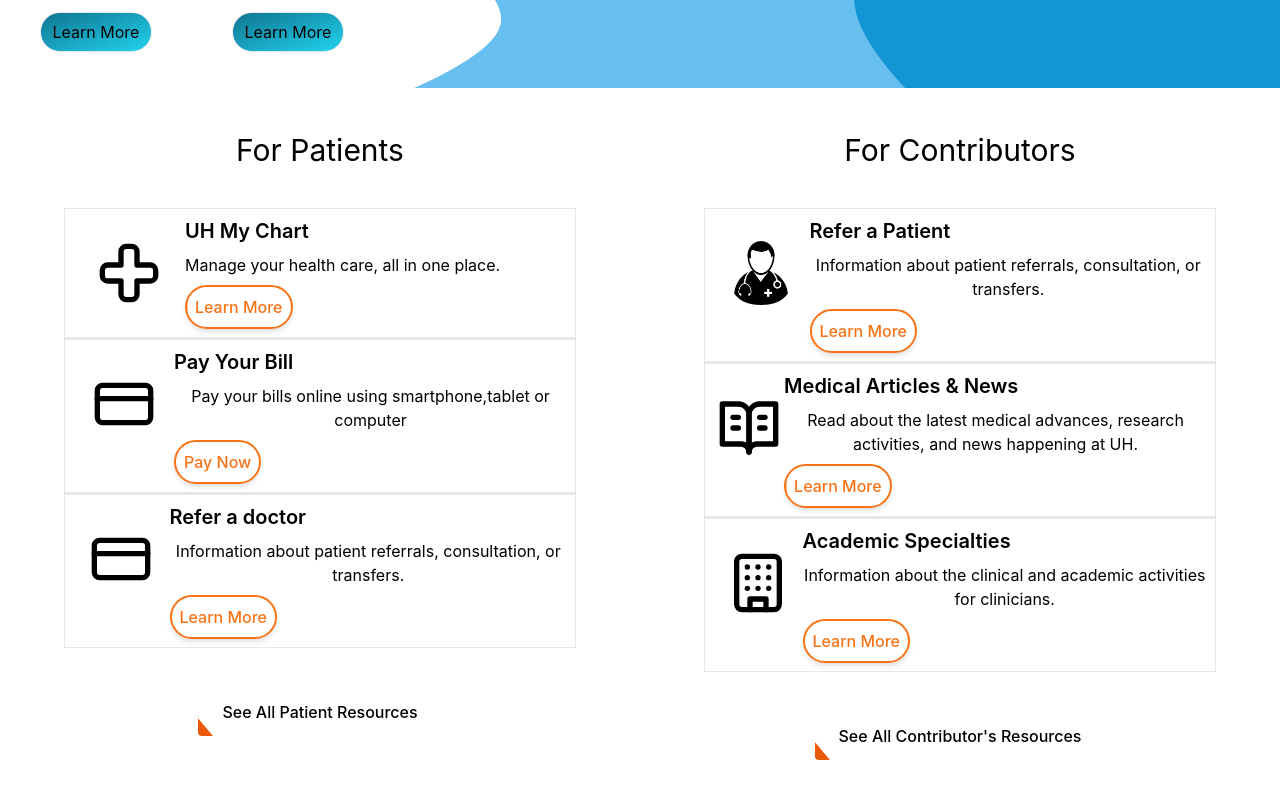
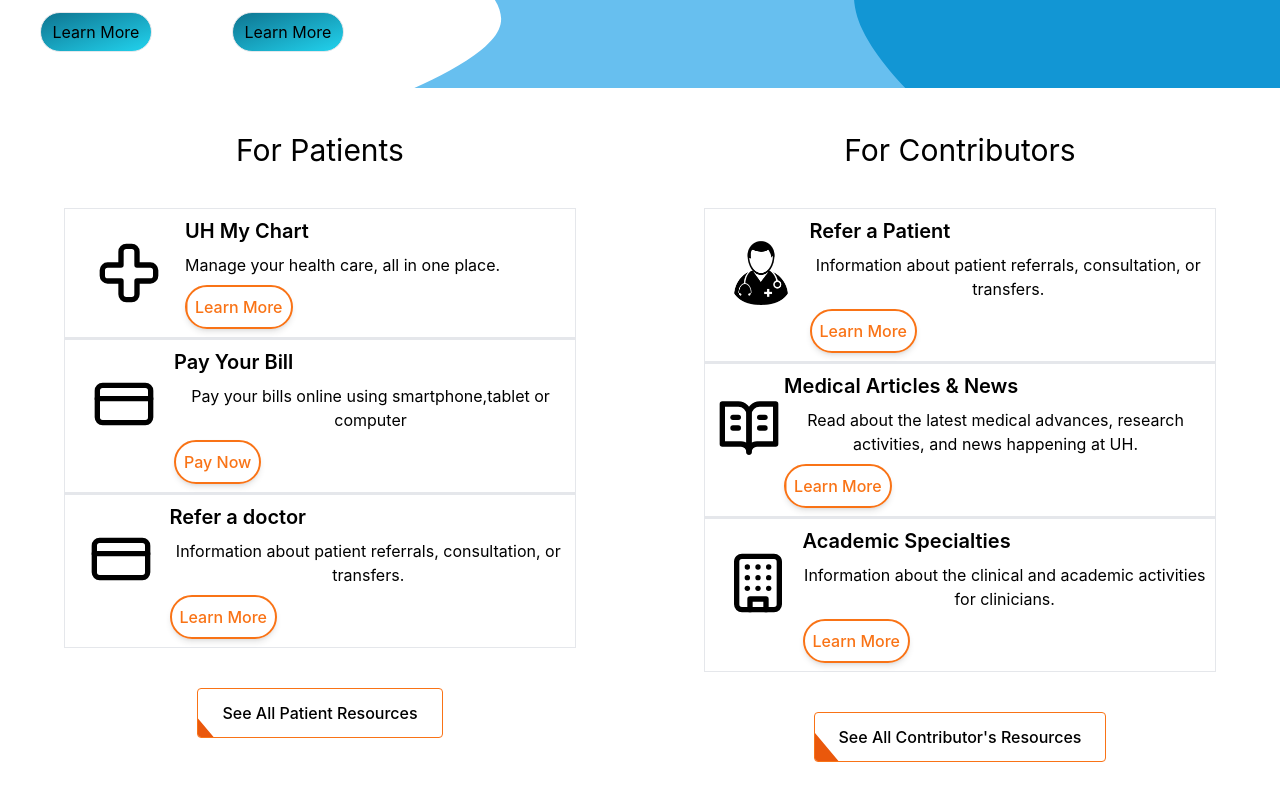
Before and after one commit to arnav1203/medconnect, a React (Create React App) app: page / in a window 1280 px wide. Shown: the part 712-1512 px from the top of the page. Built offline with nearby package versions, Linux system fonts and the light colour scheme.

Commit message:
Buttons border

```diff
--- a/src/Components/Patvscon.js
+++ b/src/Components/Patvscon.js
@@ -82,8 +82,8 @@ export default function Patvscon() {
                             </div>
                         </div>
                         <div className='w-full p-10'>
-                            <a href="#_" class="relative inline-flex items-center justify-start px-6 py-3 overflow-hidden font-medium transition-all bg-white rounded hover:bg-white group">
-                                <span class="w-48 h-48 rounded rotate-[-40deg] bg-orange-600 absolute bottom-0 left-0 -translate-x-full ease-out duration-500 transition-all translate-y-full mb-9 ml-9 group-hover:ml-0 group-hover:mb-32 group-hover:translate-x-0"></span>
+                            <a href="#_" class="relative inline-flex border border-orange-500 items-center justify-start px-6 py-3 overflow-hidden font-medium transition-all bg-white rounded hover:bg-white group">
+                                <span class="w-60 h-52 rounded rotate-[-40deg] bg-orange-600 absolute bottom-0 left-0 -translate-x-full ease-out duration-500 transition-all translate-y-full mb-9 ml-9 group-hover:ml-0 group-hover:mb-32 group-hover:translate-x-0"></span>
                                 <span class="relative w-full text-left text-black transition-colors duration-300 ease-in-out group-hover:text-white">See All Patient Resources</span>
                             </a>
                         </div>
@@ -163,8 +163,8 @@ export default function Patvscon() {
                             </div>
                         </div>
                         <div className='w-full p-10'>
-                            <a href="#_" class="relative inline-flex items-center justify-start px-6 py-3 overflow-hidden font-medium transition-all bg-white rounded hover:bg-white group">
-                                <span class="w-48 h-48 rounded rotate-[-40deg] bg-orange-600 absolute bottom-0 left-0 -translate-x-full ease-out duration-500 transition-all translate-y-full mb-9 ml-9 group-hover:ml-0 group-hover:mb-32 group-hover:translate-x-0"></span>
+                            <a href="#_" class="relative inline-flex items-center border border-orange-500 justify-start px-6 py-3 overflow-hidden font-medium transition-all bg-white rounded hover:bg-white group">
+                                <span class="w-60 h-64 rounded rotate-[-40deg] bg-orange-600 absolute bottom-0 left-0 -translate-x-full ease-out duration-500 transition-all translate-y-full mb-9 ml-16 group-hover:ml-8 group-hover:mb-32 group-hover:translate-x-0"></span>
                                 <span class="relative w-full text-left text-black transition-colors duration-300 ease-in-out group-hover:text-white">See All Contributor's Resources</span>
                             </a>
                         </div>
```
